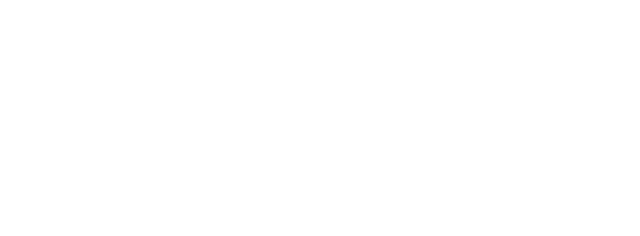
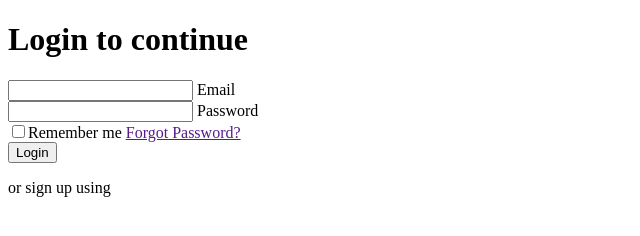
Before and after one commit to EvvTim/login-form, a plain HTML site: page index.html in a window 1280 px wide. Shown: the whole page, without its empty margins (0-640 px from the left). Drawn offline with Linux system fonts and the light colour scheme.

Commit message:
feat: add index.html

```diff
--- a/index.html
+++ b/index.html
@@ -9,6 +9,46 @@
     <title>Adaptive Login Form</title>
 </head>
 <body>
+<div class="wrapper">
+    <div class="form-box">
+        <h1 class="title">Login to continue</h1>
+        <form class="form" action="">
+            <div class="form__email-form login-box">
+                <input class="form__input" type="e-mail" name="email" id="email" required>
+                <label class="form__label" for="email">
+                    <span class="content-name">Email</span>
+                </label>
+            </div>
+            <div class="form__password-form login-box">
+                <input class="form__input" type="password" name="password" id="password" required>
+                <label class="form__label" for="password">
+                    <span class="content-name">Password</span>
+                </label>
+            </div>
+            <div class="form__additional-form">
+                <label for="rememberme">
+                    <input class="form__rememberme-form" type="checkbox" name="rememberme" id="rememberme">Remember
+                    me
+
+                </label>
+                <a href="">Forgot Password?</a>
+            </div>
+            <button class="form__login-button">Login</button>
+            <div class="form__social">
+                <div class="social-text">
+                    <p> or sign up using</p>
+                </div>
+                <div class="social-links">
+                    <a class="facebook" href="">
+                        <i class="fab fa-facebook-f"></i></a>
+                    <a class="twitter" href="">
+                        <i class="fab fa-twitter"></i></a>
+                </div>
+            </div>
+
+        </form>
+    </div>
+</div>
 
 </body>
 </html>
```
